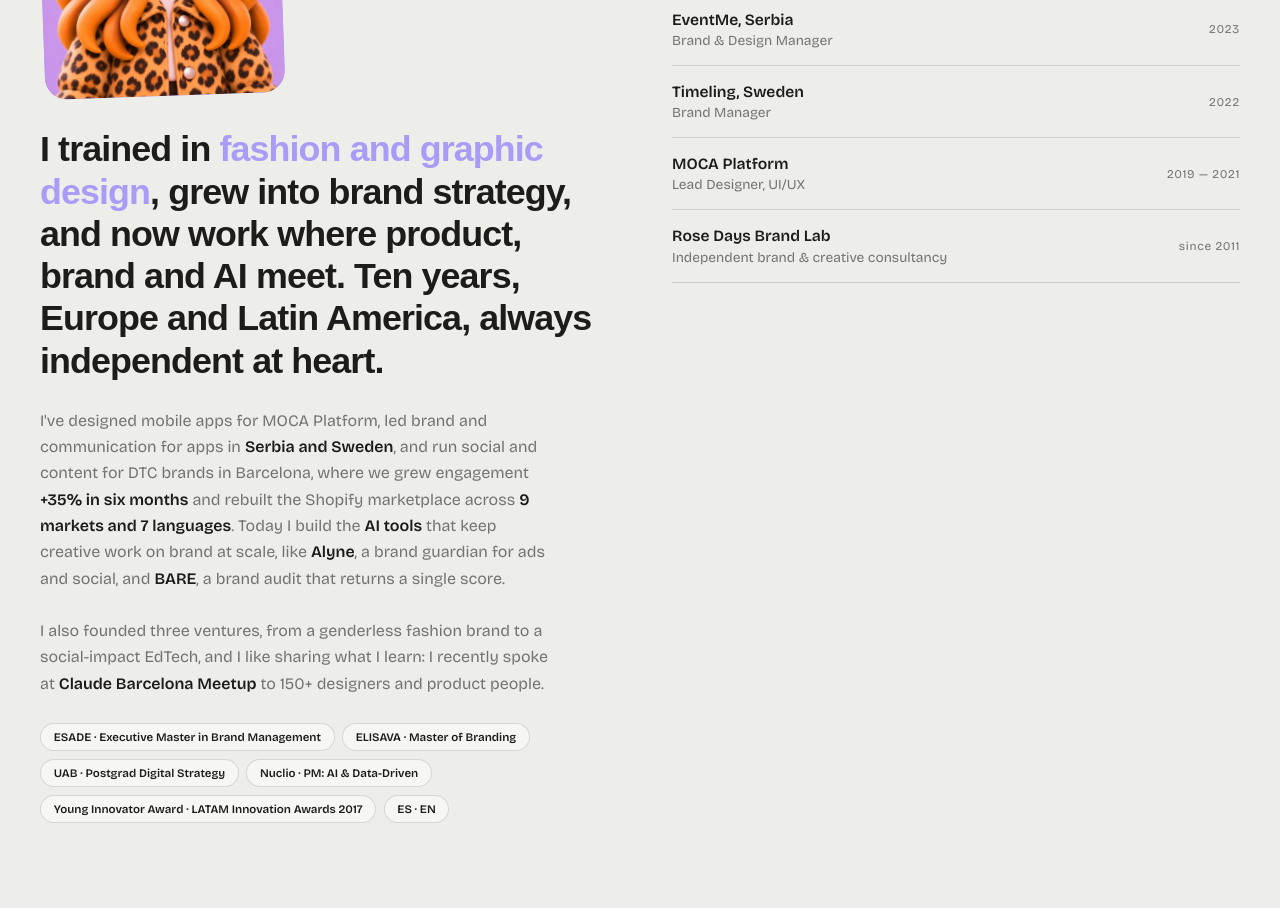
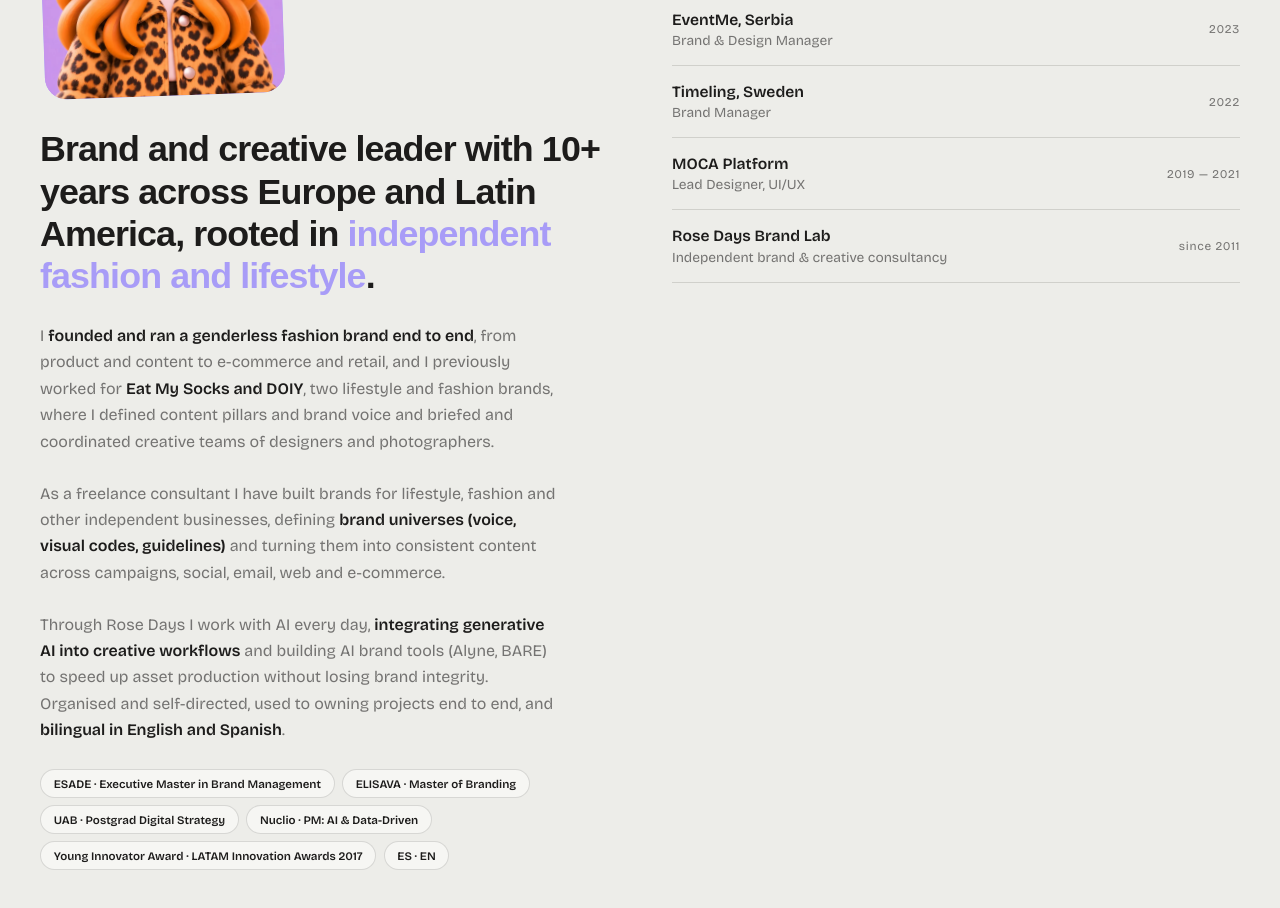
Before and after one commit to thebananalab/rosedays-portfolio, a plain HTML site: page index.html in a window 1280 px wide. Shown: the part 5800-6708 px from the top of the page. Drawn offline with nearby package versions, Linux system fonts and the light colour scheme; a web font is replaced by a local one.

Commit message:
Align About copy with CV summary (#2)
* Update About section with CV highlights and portrait slot

Co-Authored-By: Claude Sonnet 5.5 <noreply@anthropic.com>
Claude-Session: https://claude.ai/code/session_0194m8K7JdqHYR2ij5K3niLF

* Add portrait to About section

Co-Authored-By: Claude Sonnet 5.5 <noreply@anthropic.com>
Claude-Session: https://claude.ai/code/session_0194m8K7JdqHYR2ij5K3niLF

* Align About copy with CV summary

Co-Authored-By: Claude Sonnet 5.5 <noreply@anthropic.com>
Claude-Session: https://claude.ai/code/session_0194m8K7JdqHYR2ij5K3niLF

---------

Co-authored-by: Claude <noreply@anthropic.com>

```diff
--- a/index.html
+++ b/index.html
@@ -482,9 +482,10 @@ footer{padding:2rem 1.2rem 1.2rem}
   <div class="wrap about">
     <div class="reveal">
       <figure class="portrait"><img src="Images/about/laura.webp" alt="Illustrated portrait of Laura, long wavy hair, leopard coat and smiley earrings" width="480" height="640" loading="lazy" onerror="this.parentNode.hidden=true"></figure>
-      <p class="big">I trained in <span>fashion and graphic design</span>, grew into brand strategy, and now work where product, brand and AI meet. Ten years, Europe and Latin America, always independent at heart.</p>
-      <p class="sub">I've designed mobile apps for MOCA Platform, led brand and communication for apps in <b>Serbia and Sweden</b>, and run social and content for DTC brands in Barcelona, where we grew engagement <b>+35% in six months</b> and rebuilt the Shopify marketplace across <b>9 markets and 7 languages</b>. Today I build the <b>AI tools</b> that keep creative work on brand at scale, like <b>Alyne</b>, a brand guardian for ads and social, and <b>BARE</b>, a brand audit that returns a single score.</p>
-      <p class="sub">I also founded three ventures, from a genderless fashion brand to a social-impact EdTech, and I like sharing what I learn: I recently spoke at <b>Claude Barcelona Meetup</b> to 150+ designers and product people.</p>
+      <p class="big">Brand and creative leader with 10+ years across Europe and Latin America, rooted in <span>independent fashion and lifestyle</span>.</p>
+      <p class="sub">I <b>founded and ran a genderless fashion brand end to end</b>, from product and content to e-commerce and retail, and I previously worked for <b>Eat My Socks and DOIY</b>, two lifestyle and fashion brands, where I defined content pillars and brand voice and briefed and coordinated creative teams of designers and photographers.</p>
+      <p class="sub">As a freelance consultant I have built brands for lifestyle, fashion and other independent businesses, defining <b>brand universes (voice, visual codes, guidelines)</b> and turning them into consistent content across campaigns, social, email, web and e-commerce.</p>
+      <p class="sub">Through Rose Days I work with AI every day, <b>integrating generative AI into creative workflows</b> and building AI brand tools (Alyne, BARE) to speed up asset production without losing brand integrity. Organised and self-directed, used to owning projects end to end, and <b>bilingual in English and Spanish</b>.</p>
       <div class="edu"><span>ESADE · Executive Master in Brand Management</span><span>ELISAVA · Master of Branding</span><span>UAB · Postgrad Digital Strategy</span><span>Nuclio · PM: AI &amp; Data-Driven</span><span>Young Innovator Award · LATAM Innovation Awards 2017</span><span>ES · EN</span></div>
     </div>
     <ol class="exp reveal">
```
